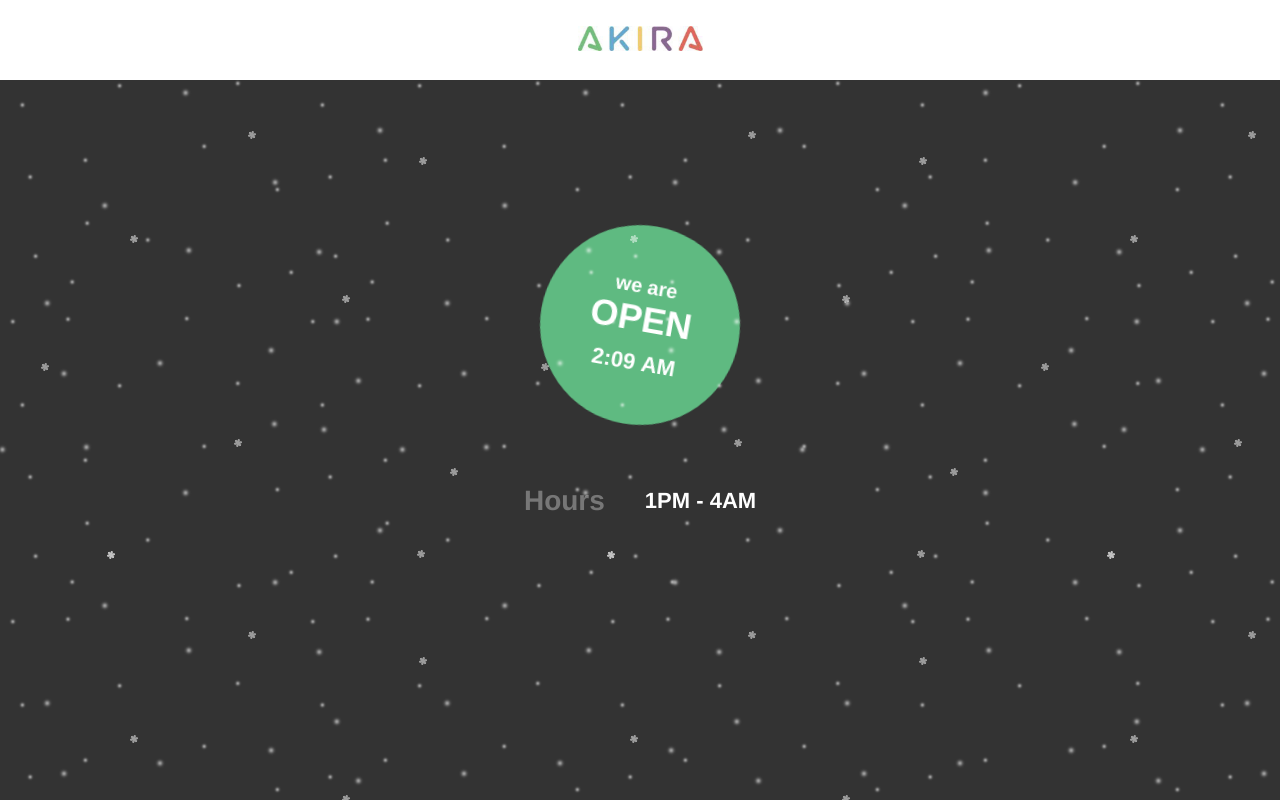
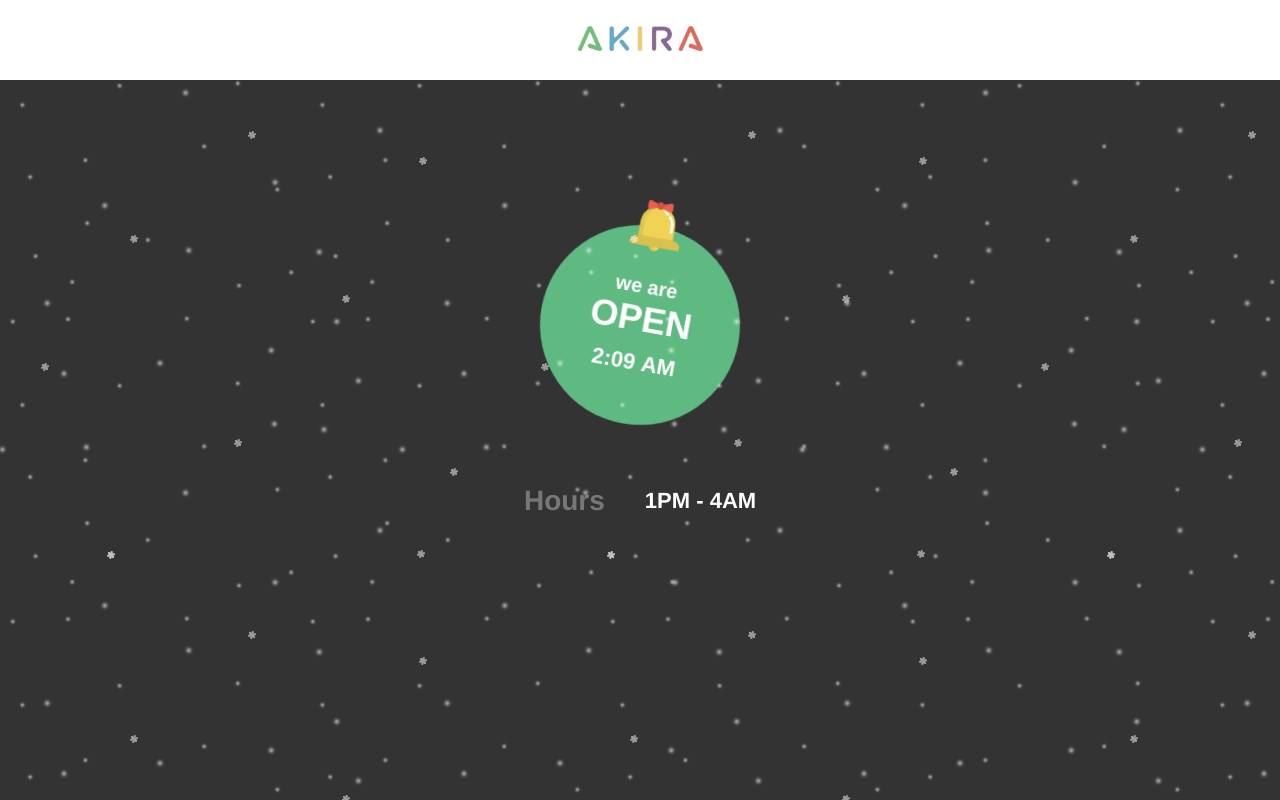
Before and after one commit to rexoriousyun/system-status-app, a React (Create React App) app: page / in a window 1280 px wide. Built offline with nearby package versions, Linux system fonts and the light colour scheme.

Commit message:
bell added

```diff
--- a/src/Components/App.css
+++ b/src/Components/App.css
@@ -108,6 +108,13 @@ h5 {
   animation: rotate 3s linear 0s infinite;
 }
 
+.bell {
+  position: absolute;
+  top: -25px;
+  width: 50px;
+  height: 50px;
+}
+
 .business:hover {
   animation: none;
 }
--- a/src/Components/CurrentTime.js
+++ b/src/Components/CurrentTime.js
@@ -1,10 +1,12 @@
 import React, { Component } from 'react';
+import Bell from '../img/bell.png';
 
 export default class CurrentTime extends Component {
   render() {
     return(
       <div className="systemTime">
         <div className="business">
+          <img className="bell" src={Bell}/>
           <h5>we are</h5>
           <h2>{this.props.isOpenForBusiness? 'OPEN' : 'CLOSED'}</h2>
           <h4 className="time">{this.props.hour}{this.props.minute}&nbsp;{this.props.day}</h4>
```
Also changed, not shown: src/img/bell.png (added).
